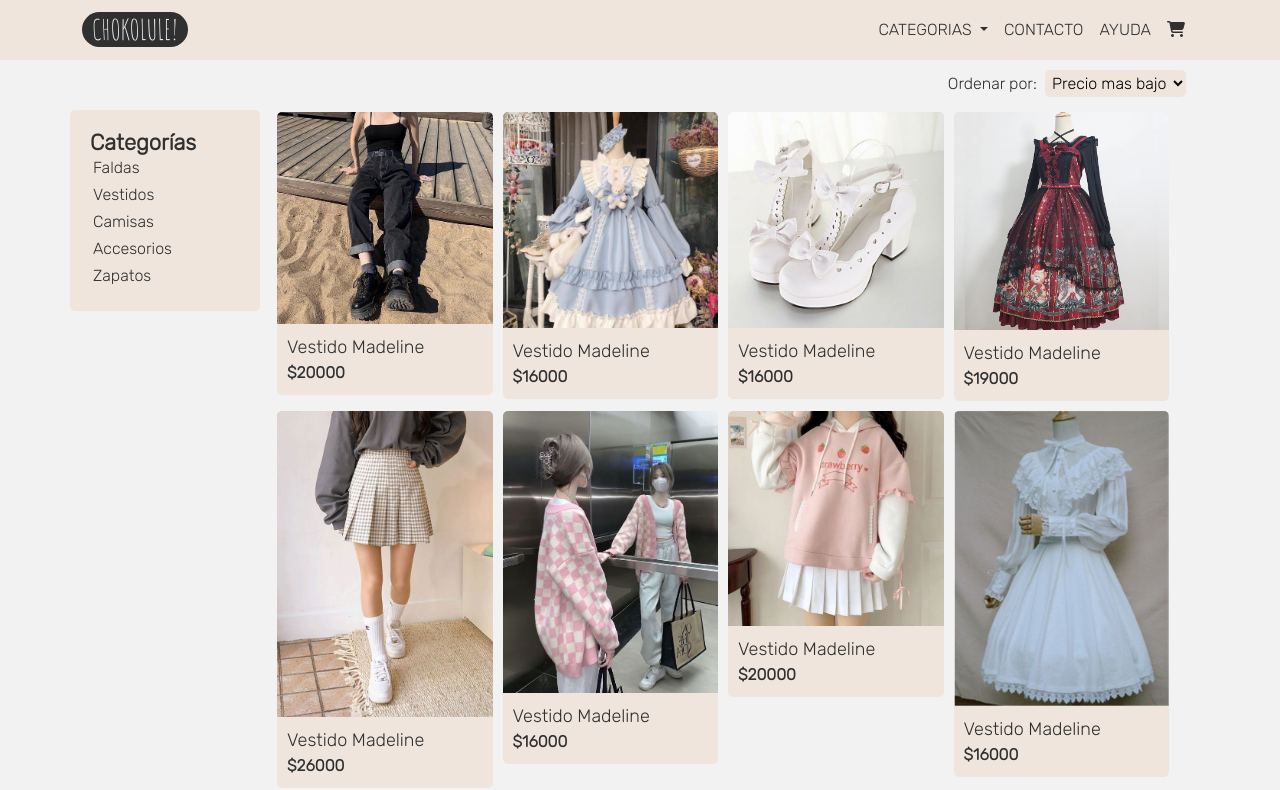
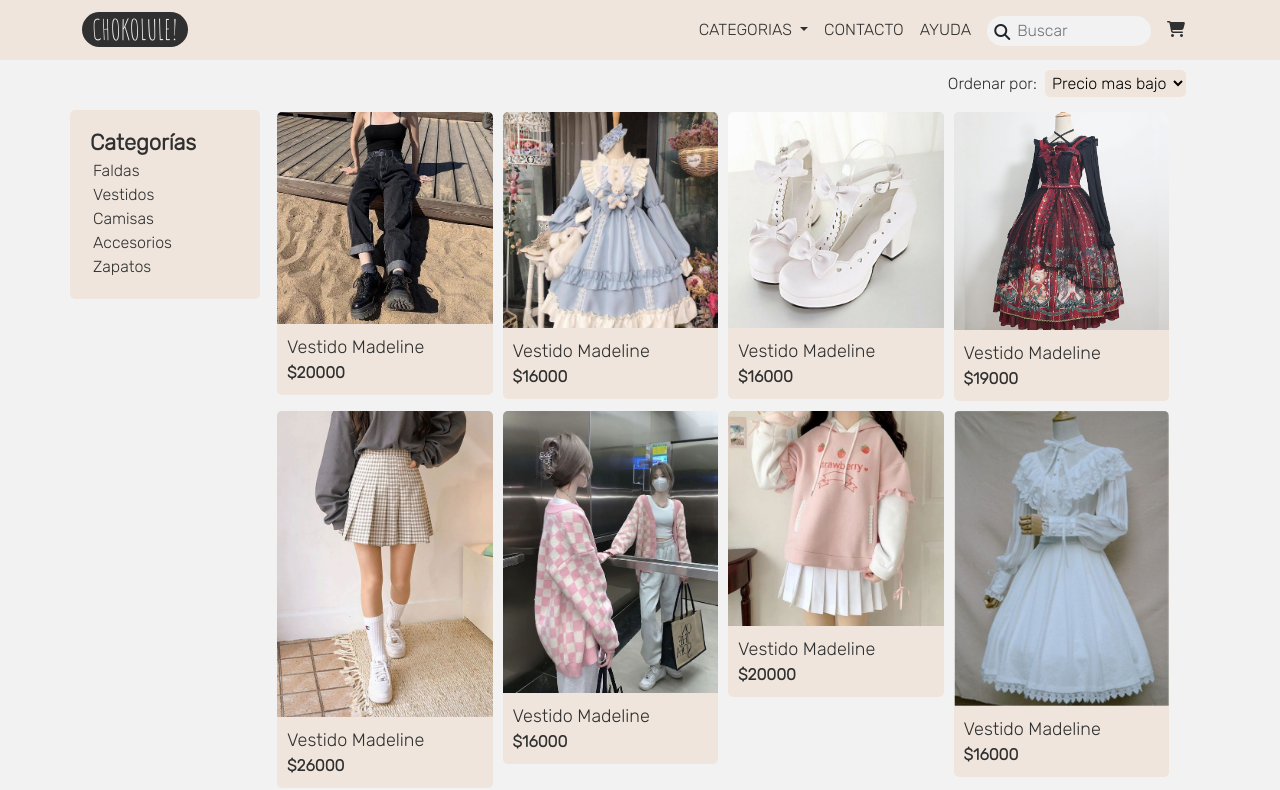
Before and after one commit to chocolule/tiendaDeRopa_delaCERDA, a plain HTML site: page paginas/categorias.html in a window 1280 px wide. Shown: the top 790 px of the page. Drawn offline with nearby package versions, Linux system fonts and the light colour scheme.

Commit message:
agregar search-bar

```diff
--- a/estilos.scss
+++ b/estilos.scss
@@ -71,7 +71,6 @@ option{
     border-radius: 10px;
 }
 /* HEADER */
-
 #logo{
     font-family: 'Amatic SC', cursive;
     font-size: 1.75rem;;
@@ -85,8 +84,9 @@ option{
     padding: .25rem 0;
 }
 .navbar-nav{
-    align-items: flex-end;
+    align-items: center;
     padding-right: 5px;
+    justify-content: end;
 }
 .navbar-collapse {
     flex-grow: unset;
@@ -114,6 +114,35 @@ option{
 }
 .dropdown-item:hover{
     background-color: map-get($map: $paletaColores, $key: color1);
+}
+.input-wrapper{
+    position: relative;
+    width: 30%;
+    align-self: center;
+    margin-top: 1px;
+    padding-right: 0.5rem;
+    padding-left: 0.5rem;
+}
+.input-icon{
+    position: absolute;
+    width: 15px;
+    height: 15px;
+    left: 15px;
+    top: 50%;
+    transform: translateY(-50%);
+}
+.input-search{
+    border-radius: 20px;
+    padding-left: 30px;
+    background-color: map-get($map: $paletaColores, $key: blanco);
+    outline: none;
+    border: none;
+    height: 30px;
+}
+.input-search:focus, .input-search:active{
+    border: none;
+    box-shadow: none;
+    outline: none;
 }
 /* INDEX */
 .carousel-inner{
@@ -326,13 +355,15 @@ aside{
 .aside__categorias__titulo{
     font-size: 22px;
     font-weight: bold;
+    padding-bottom: 3px;
 }
 .aside__categorias__list li{
     font-size: 16px;
-    padding: 0 0 3px 3px;
+    padding-left: 3px;
         &:hover{
             background-color: map-get($map: $paletaColores, $key: color1);
             cursor: pointer;
+            border-radius: 10px;
         }
 }
 .section__categorias__top{
--- a/paginas/categorias.html
+++ b/paginas/categorias.html
@@ -45,6 +45,10 @@
               </li>
               <li class="nav-item">
                 <a class="nav-link" href="ayuda.html">AYUDA</a>
+              </li>
+              <li class="nav-item input-wrapper">
+                  <input class="form-control input-search" type="search" placeholder="Buscar" aria-label="Search">
+                  <i class="fa-solid fa-magnifying-glass input-icon"></i>
               </li>
               <li class="nav-item">
                 <a class="nav-link" href="carrito.html">
```
Also changed, not shown: index.html (+4 -0 lines), paginas/ayuda.html (+4 -0 lines), paginas/carrito.html (+4 -0 lines), paginas/contacto.html (+4 -0 lines), estilos.css, 1 other file.
